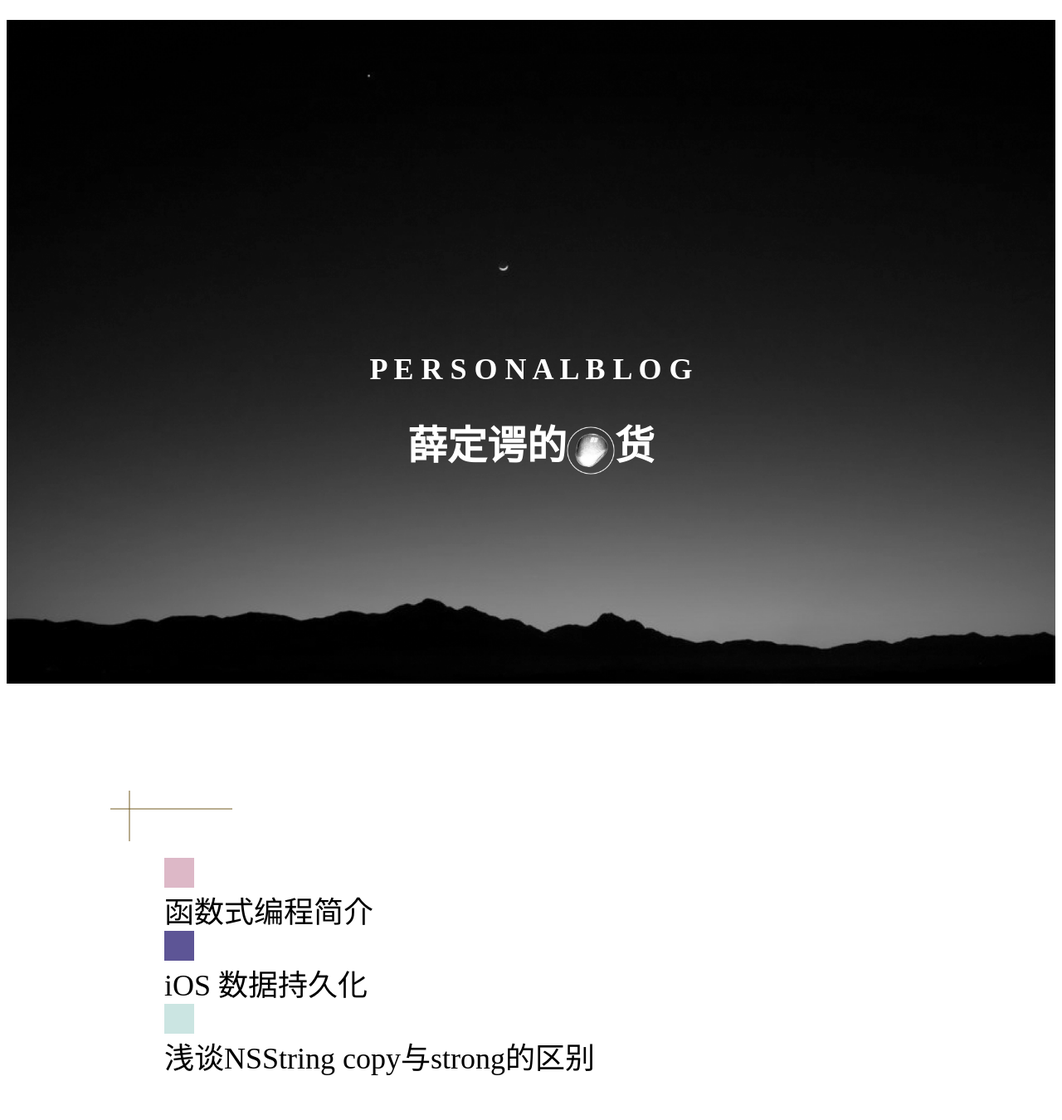
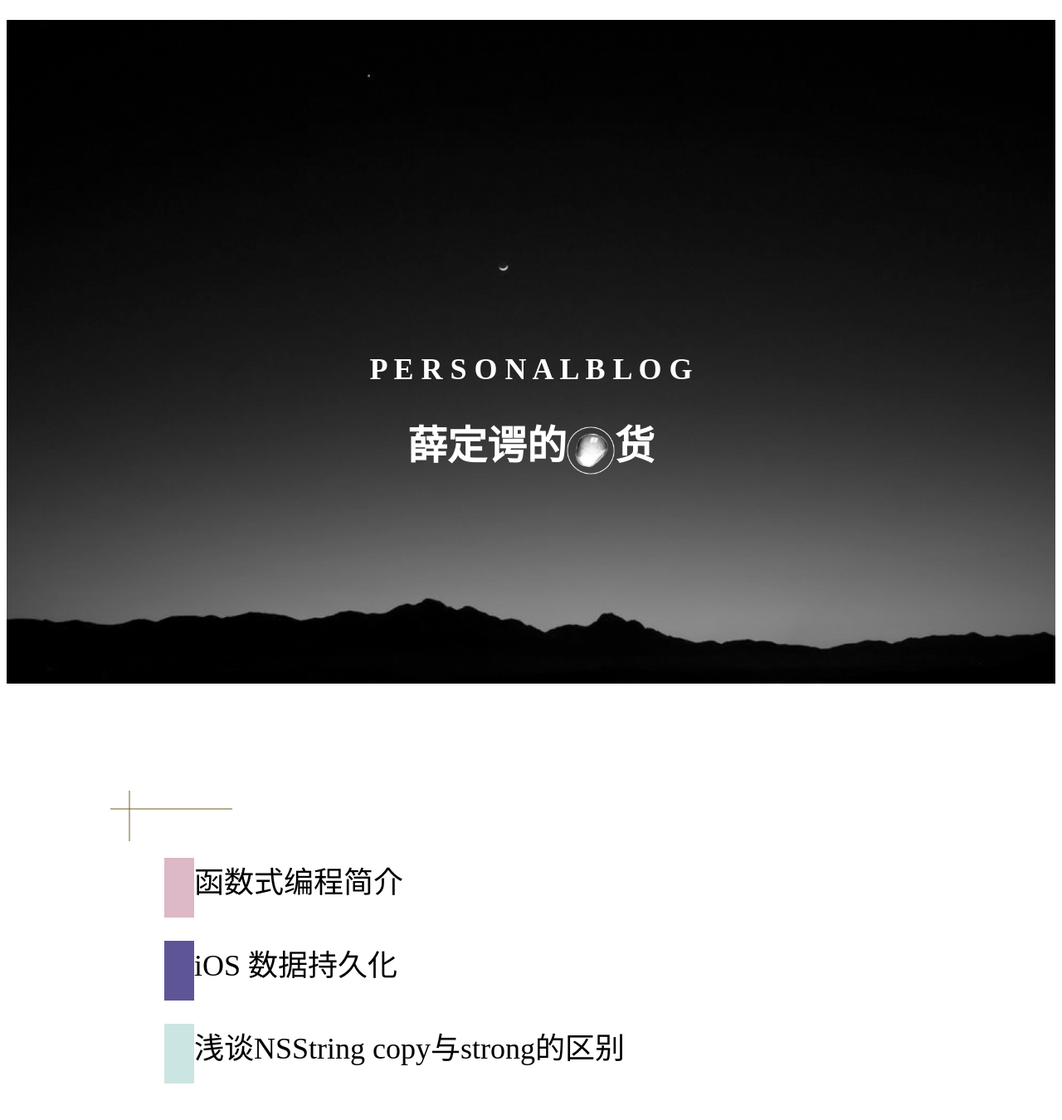
Before and after one commit to happyo/happyo.github.io, a Jekyll site: the page built from index.html, in a window 1280 px wide. Shown: the whole page at 83% size. Built offline with Jekyll 4.4.1, drawn with Linux system fonts in a browser that asks for light colours; before the commit the page ends 1314 px from its top, so only the background shows below that.

Commit message:
修改UI

```diff
--- /dev/null
+++ b/.#index.html
@@ -0,0 +1 @@
+happyo@xiaxiongzhideMac-mini.local.33564
--- a/_sass/home.scss
+++ b/_sass/home.scss
@@ -29,8 +29,20 @@
 
 .home-post-icon {
     fill:#B1A7A7;
-    // stroke-width:1;
-    // stroke:#B1A7A7;
+    // height: 36px;
+    width: 36px;
+    float: left;
+    padding: 36px 0;
+}
+
+.home-post-title {
+    font-size: 36px;
+    color: black;
+    vertical-align: middle;
+}
+
+.home-post-list {
+    height: 100px;
 }
 
 .home-link {
--- a/index.html
+++ b/index.html
@@ -23,16 +23,16 @@ title: 薛定谔的水货
     <div style="padding-left: 150px;padding-right: 150px" id="home-list">
         <ul>
            {% for post in site.posts %}
-           <li style="list-style-type:none;">
+           <li style="list-style-type:none;" class="home-post-list">
 
                <!-- <svg xmlns="http://www.w3.org/2000/svg" version="1.1" height="150" width="100%"> -->
 
                <a href="{{ site.baseurl }}{{ post.url }}" class="home-link">
-                   <div style="height: 36px; width: 36px" class="home-post-icon"></div>
+                   <span class="home-post-icon"></span>
                    <!-- <rect x="59" y="36" width="36" height="36" class="home-post-icon"/> -->
                    <!-- <polyline points="95,86 95,72 900,72" -->
                <!-- style="fill:rgba(0,0,0,0);stroke:#B1A7A7;stroke-width:1"/> -->
-                   {{post.title}}
+                   <span class="home-post-title">{{post.title}}</span>
                </a>
                <!-- </svg> -->
 
```
